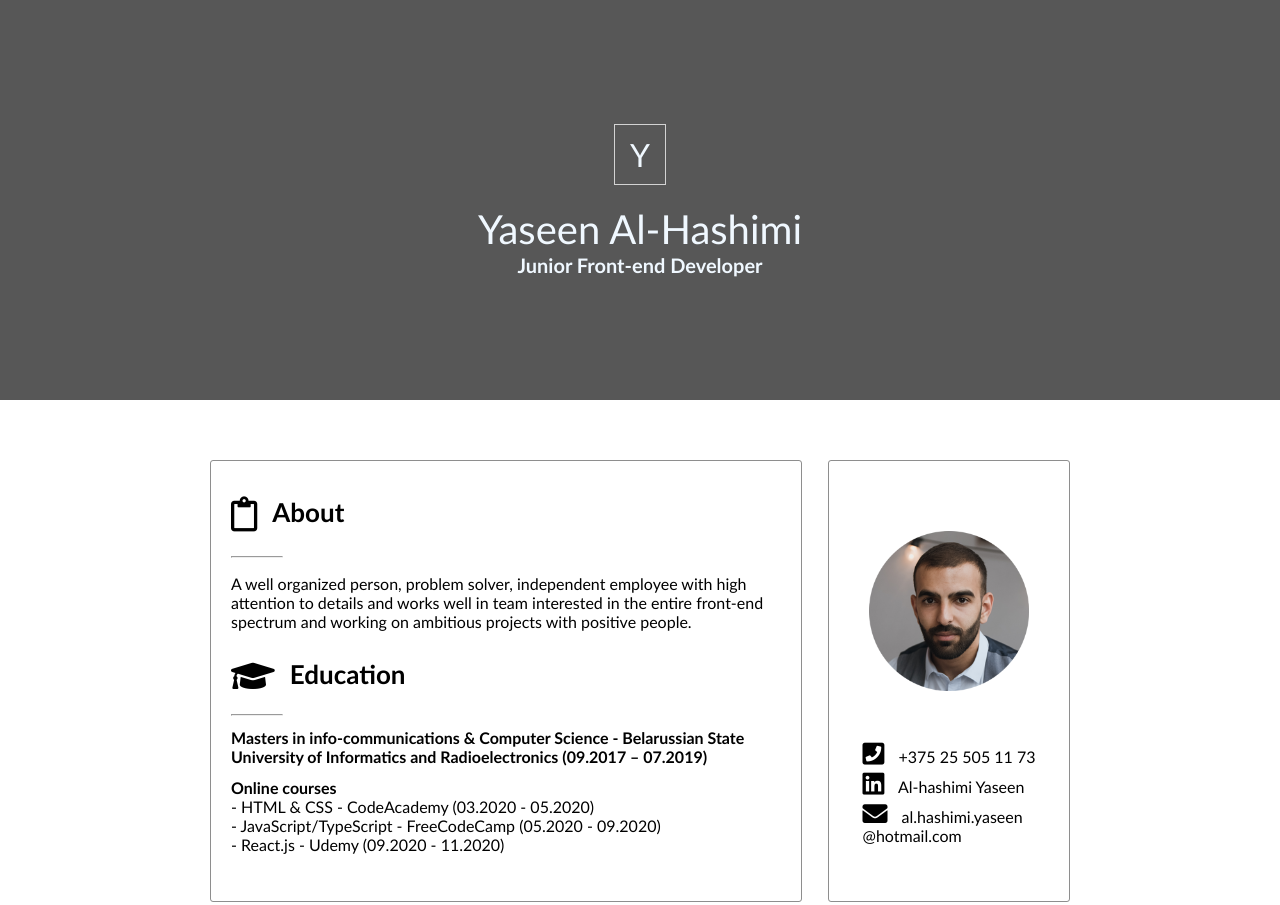
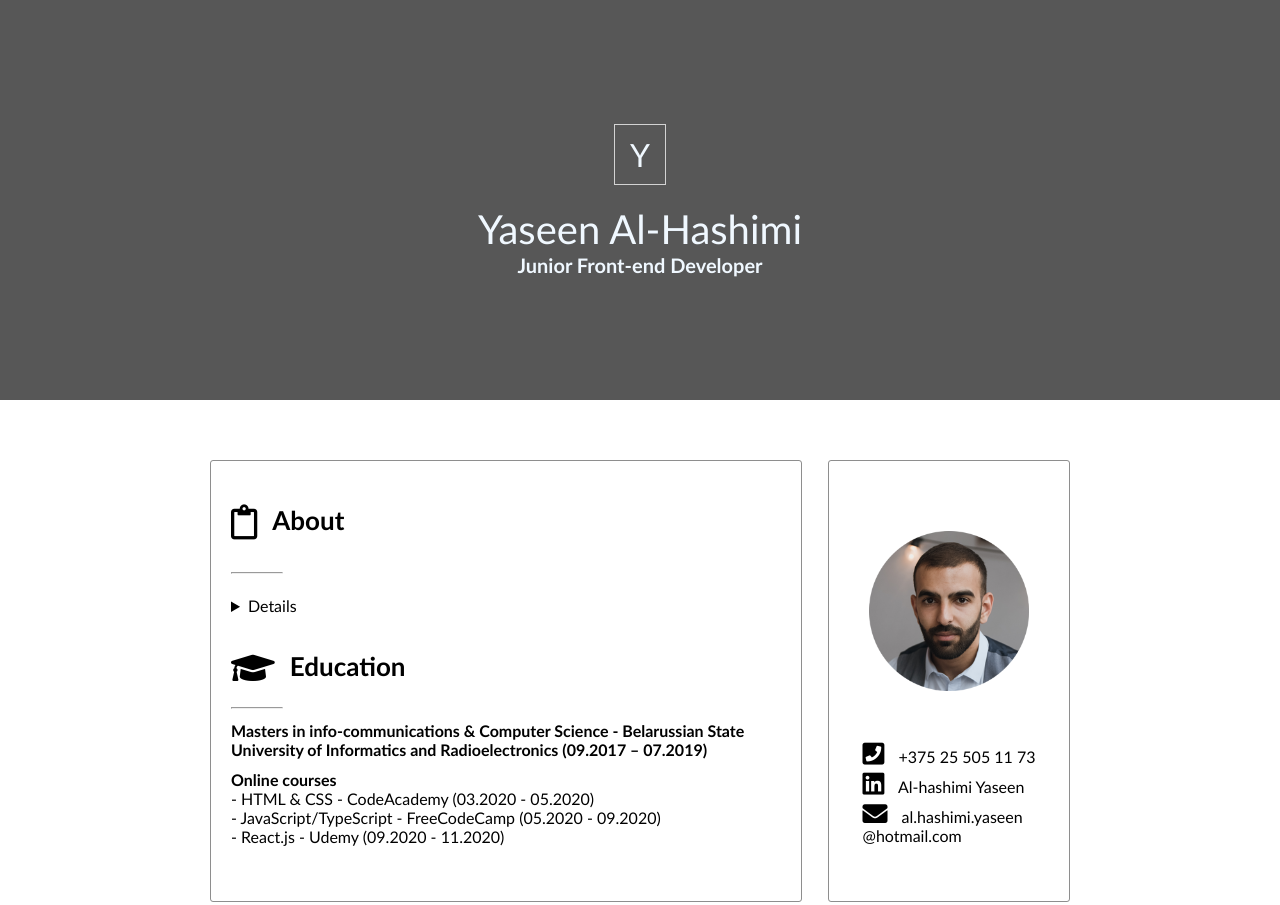
Before and after one commit to Nitronoised/rsschool-cv, a plain HTML site: page index.html in a window 1280 px wide. Shown: the top 905 px of the page. Drawn offline with Linux system fonts and the light colour scheme.

Commit message:
fix : change html tag

```diff
--- a/index.html
+++ b/index.html
@@ -30,10 +30,10 @@
                 </div>
                 <hr class="underline">
 
-                <article>A well organized person, problem solver, independent employee with high attention to details
+                <details>A well organized person, problem solver, independent employee with high attention to details
                     and
                     works well in team interested in the entire front-end spectrum and working on ambitious projects
-                    with positive people.</article>
+                    with positive people.</details>
 
                 <div class="education">
                     <div class="title">
```
